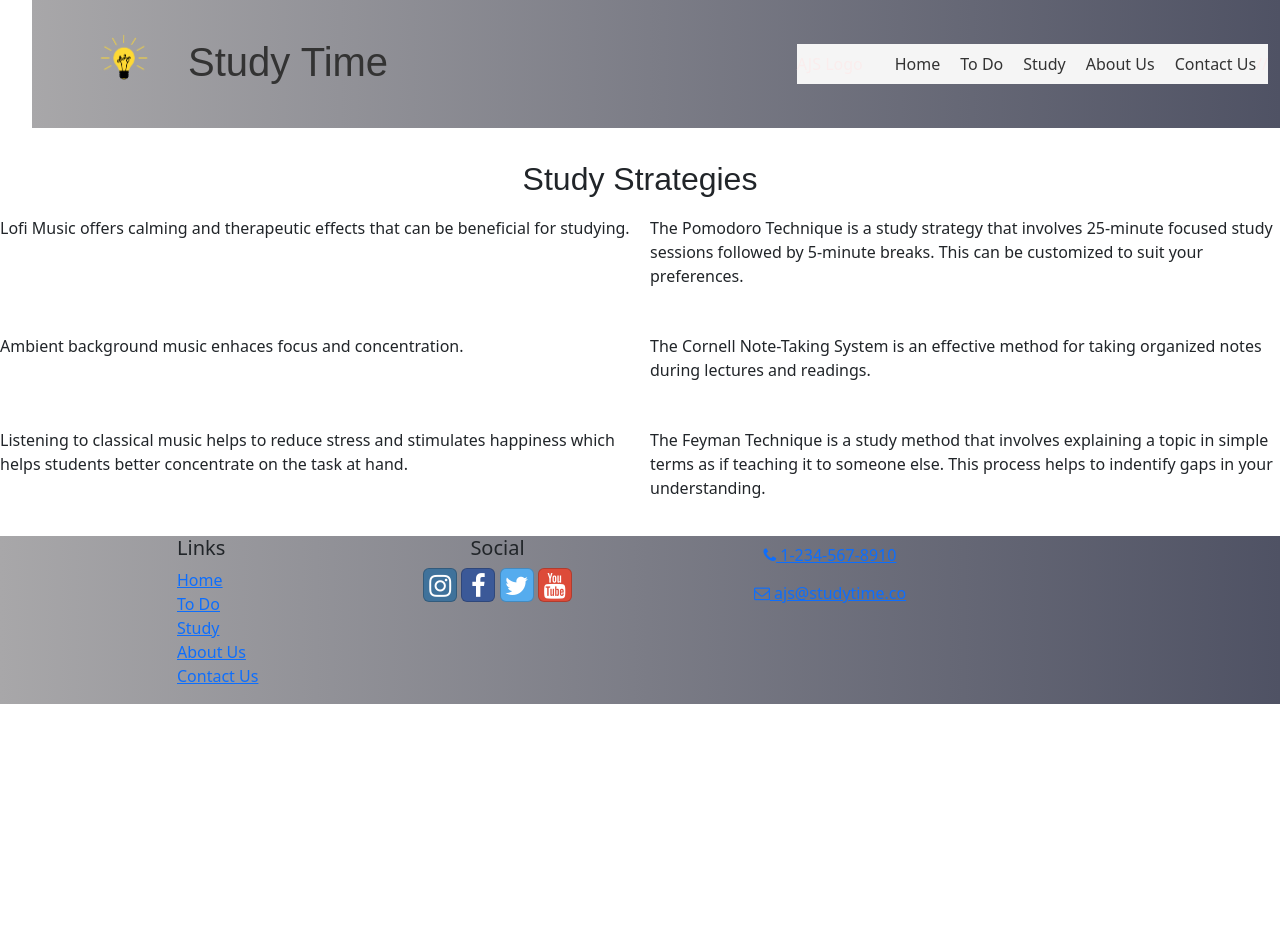
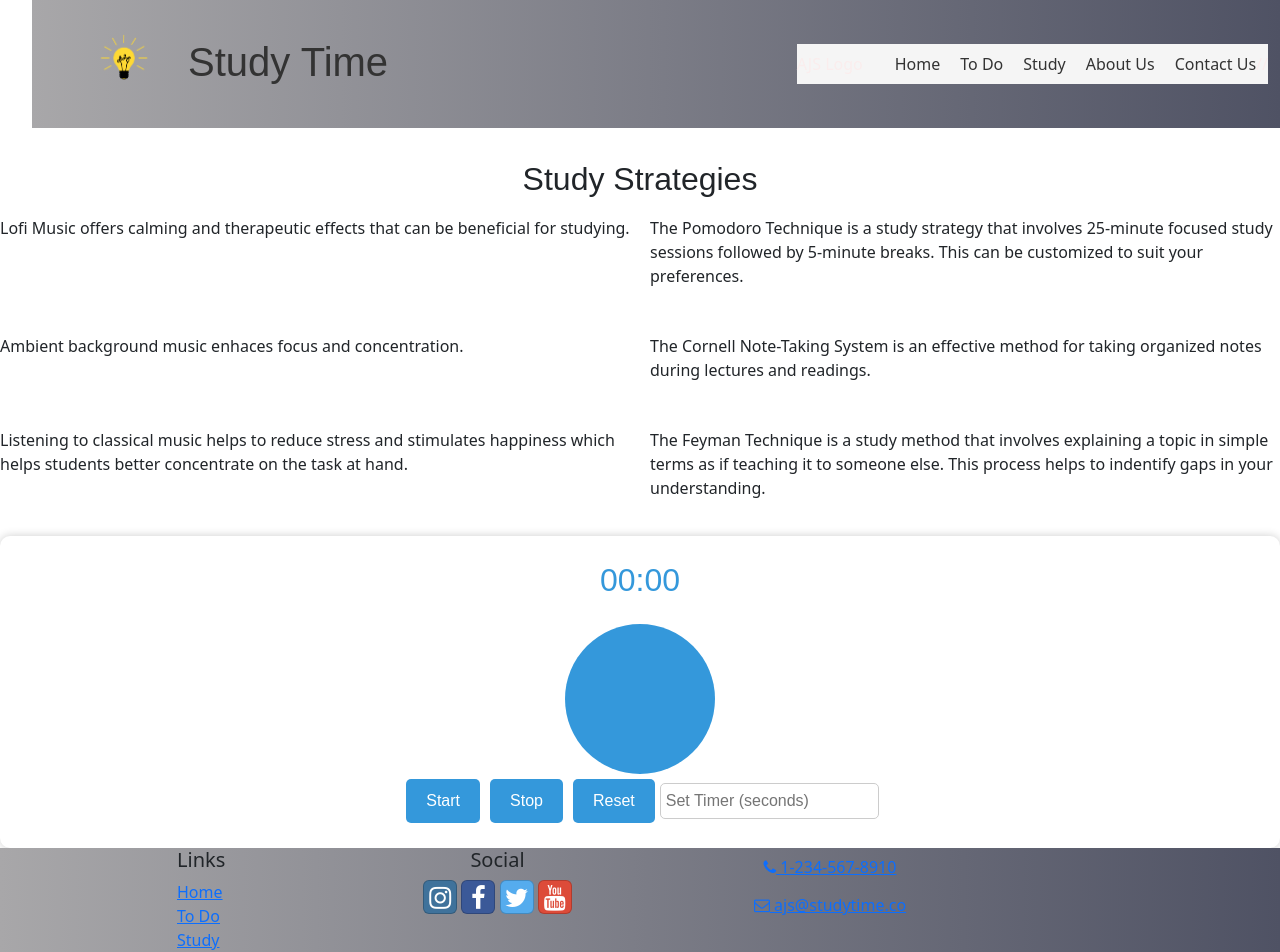
Before and after one commit to AJS-Bootcamp/study-time, a React (Create React App) app: page /Study in a window 1280 px wide. Shown: the top 952 px of the page. Before the commit the page ends 800 px from the top, so only its background shows below. Built offline with nearby package versions, Linux system fonts and the light colour scheme.

Commit message:
adding timer to study page

```diff
--- a/src/App.js
+++ b/src/App.js
@@ -7,12 +7,15 @@ import Header from "./components/Header";
 import "./App.css";
 import ContactPage from "./pages/ContactPage";
 import AboutPage from "./pages/AboutPage";
+import Timer from "./components/Timer";
+
 
 function App() {
   return (
     <BrowserRouter>
       <Header />
       <Routes>
+        <Route path="/timer" element={<Timer />} /> {/* Define the route for the Timer component */}
         <Route path="/" element={<Homepage />} />
         <Route path="ToDo" element={<ToDo />} />
         <Route path="Study" element={<Study />} />
--- /dev/null
+++ b/src/components/Timer.css
@@ -0,0 +1,53 @@
+/* Timer.css */
+
+.timer-container {
+    text-align: center;
+    padding: 20px;
+    border-radius: 10px;
+    box-shadow: 0 0 10px rgba(0, 0, 0, 0.2);
+    color: #3498db;
+    font-family: Arial, sans-serif;
+  }
+
+  .timer-display {
+    font-size: 2rem;
+    margin-bottom: 20px;
+  }
+
+  .progress-bar-container {
+    position: relative;
+    width: 150px;
+    height: 150px;
+    margin: 0 auto;
+  }
+
+  .progress-bar {
+    width: 100%;
+    height: 100%;
+    border-radius: 50%;
+    position: absolute;
+    top: 0;
+    left: 0;
+  }
+
+  .timer-button {
+    background-color: #3498db;
+    color: #fff;
+    padding: 10px 20px;
+    border: none;
+    border-radius: 5px;
+    cursor: pointer;
+    margin: 5px;
+    font-size: 1rem;
+    transition: background-color 0.3s;
+  }
+
+  .timer-button:hover {
+    background-color: #2980b9;
+  }
+
+  input[type="number"] {
+    padding: 5px;
+    border: 1px solid #ccc;
+    border-radius: 5px;
+  }
--- /dev/null
+++ b/src/components/Timer.js
@@ -0,0 +1,101 @@
+import React, { useState, useEffect } from 'react';
+import './Timer.css';
+
+function Timer() {
+  const [seconds, setSeconds] = useState(0);
+  const [isRunning, setIsRunning] = useState(false);
+  const [isPaused, setIsPaused] = useState(false);
+  const [pausedSeconds, setPausedSeconds] = useState(0);
+
+  useEffect(() => {
+    let timer;
+    if (isRunning && seconds > 0) {
+      timer = setInterval(() => {
+        setSeconds((prevSeconds) => prevSeconds - 1);
+      }, 1000);
+    } else if (seconds === 0 || isPaused) {
+      clearInterval(timer);
+    }
+
+    return () => clearInterval(timer);
+  }, [isRunning, seconds, isPaused]);
+
+  const startTimer = () => {
+    setIsRunning(true);
+    setIsPaused(false);
+  };
+
+  const stopTimer = () => {
+    setIsRunning(false);
+    setIsPaused(false);
+  };
+
+  const pauseTimer = () => {
+    setIsRunning(false);
+    setIsPaused(true);
+    setPausedSeconds(seconds);
+  };
+
+  const resumeTimer = () => {
+    setIsRunning(true);
+    setIsPaused(false);
+    setSeconds(pausedSeconds);
+  };
+
+  const resetTimer = () => {
+    setSeconds(0);
+    setIsRunning(false);
+    setIsPaused(false);
+  };
+
+  const adjustTimer = (seconds) => {
+    setSeconds(seconds);
+    setIsRunning(false);
+    setIsPaused(false);
+  };
+
+  const formatTime = (time) => {
+    const minutes = Math.floor(time / 60);
+    const secs = time % 60;
+    return `${String(minutes).padStart(2, '0')}:${String(secs).padStart(2, '0')}`;
+  };
+
+  // Calculate the progress percentage
+  const progress = ((1 - seconds / 60) * 100).toFixed(2);
+
+  return (
+    <div className="timer-container">
+      <div className="timer-display">{formatTime(seconds)}</div>
+      <div className="progress-bar-container">
+        <div
+          className="progress-bar"
+          style={{
+            background: `conic-gradient(#3498db ${progress}%, transparent 0%)`,
+          }}
+        ></div>
+      </div>
+      <div className="timer-controls">
+      {isRunning ? (
+          <button className="timer-button" onClick={pauseTimer}>Pause</button>
+        ) : (
+          <button className="timer-button" onClick={startTimer}>Start</button>
+        )}
+        <button className="timer-button" onClick={stopTimer}>Stop</button>
+        <button className="timer-button" onClick={resetTimer}>Reset</button>
+        <input
+          type="number"
+          placeholder="Set Timer (seconds)"
+          onChange={(e) => adjustTimer(parseInt(e.target.value))}
+        />
+      </div>
+  {isPaused && (
+        <div className="paused-text">
+          Timer paused at {formatTime(pausedSeconds)}.
+          <button onClick={resumeTimer}>Resume</button>
+        </div>
+      )}
+    </div>
+  );
+}
+
+export default Timer;
--- a/src/pages/Study.js
+++ b/src/pages/Study.js
@@ -1,4 +1,5 @@
 import YouTubeVideos from "../components/YouTubeVideos";
+import Timer from '../components/Timer';
 
 const Study = () => {
   return (
@@ -31,8 +32,8 @@ const Study = () => {
           videoId="tkm0TNFzIeg"
           strategyExplanation="The Feyman Technique is a study method that involves explaining a topic in simple terms as if teaching it to someone else. This process helps to indentify gaps in your understanding."
         />
-
       </div>
+      <Timer /> {/* Include the Timer component within the Study component */}
     </div>
   );
 };
```
